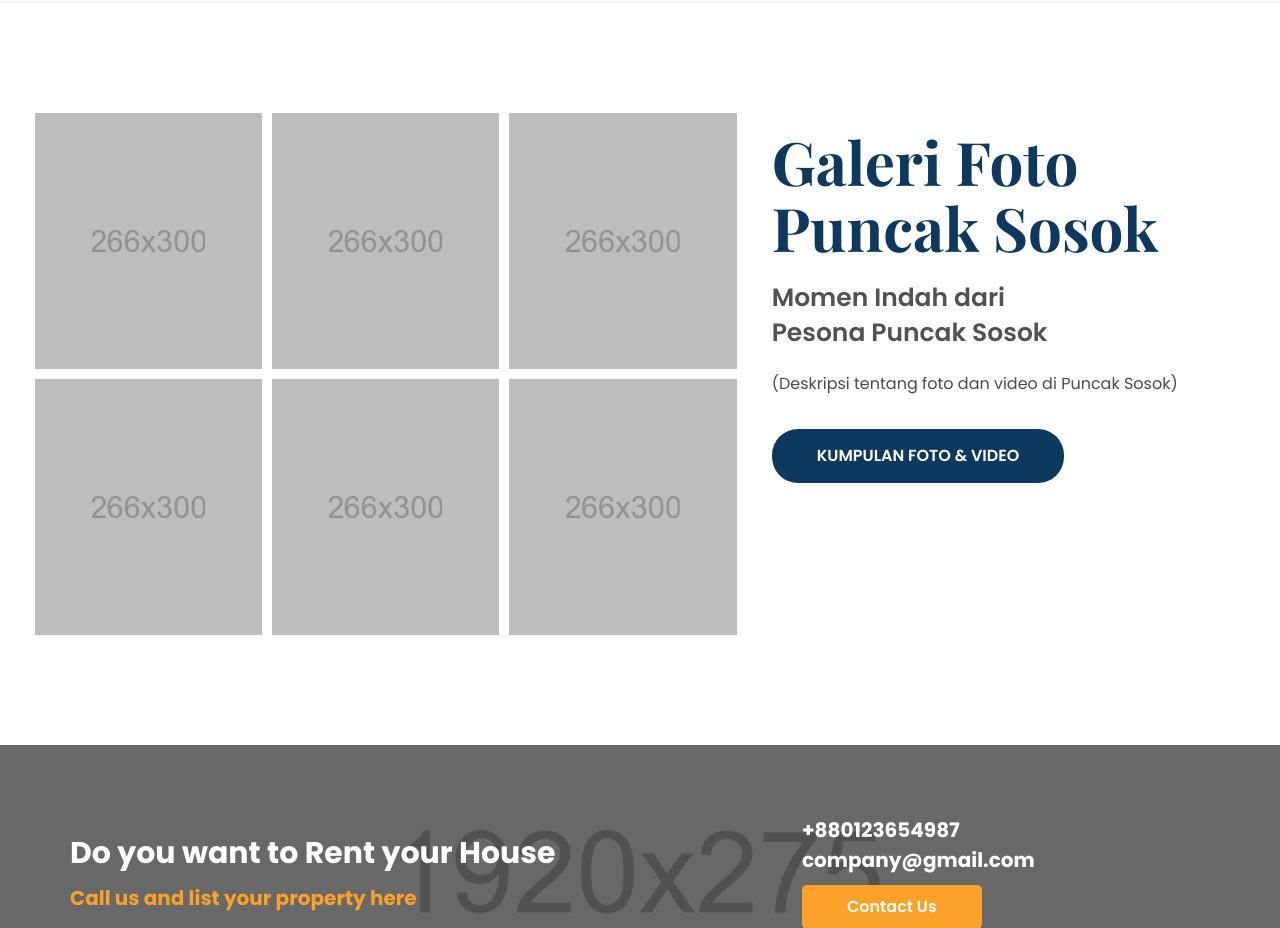
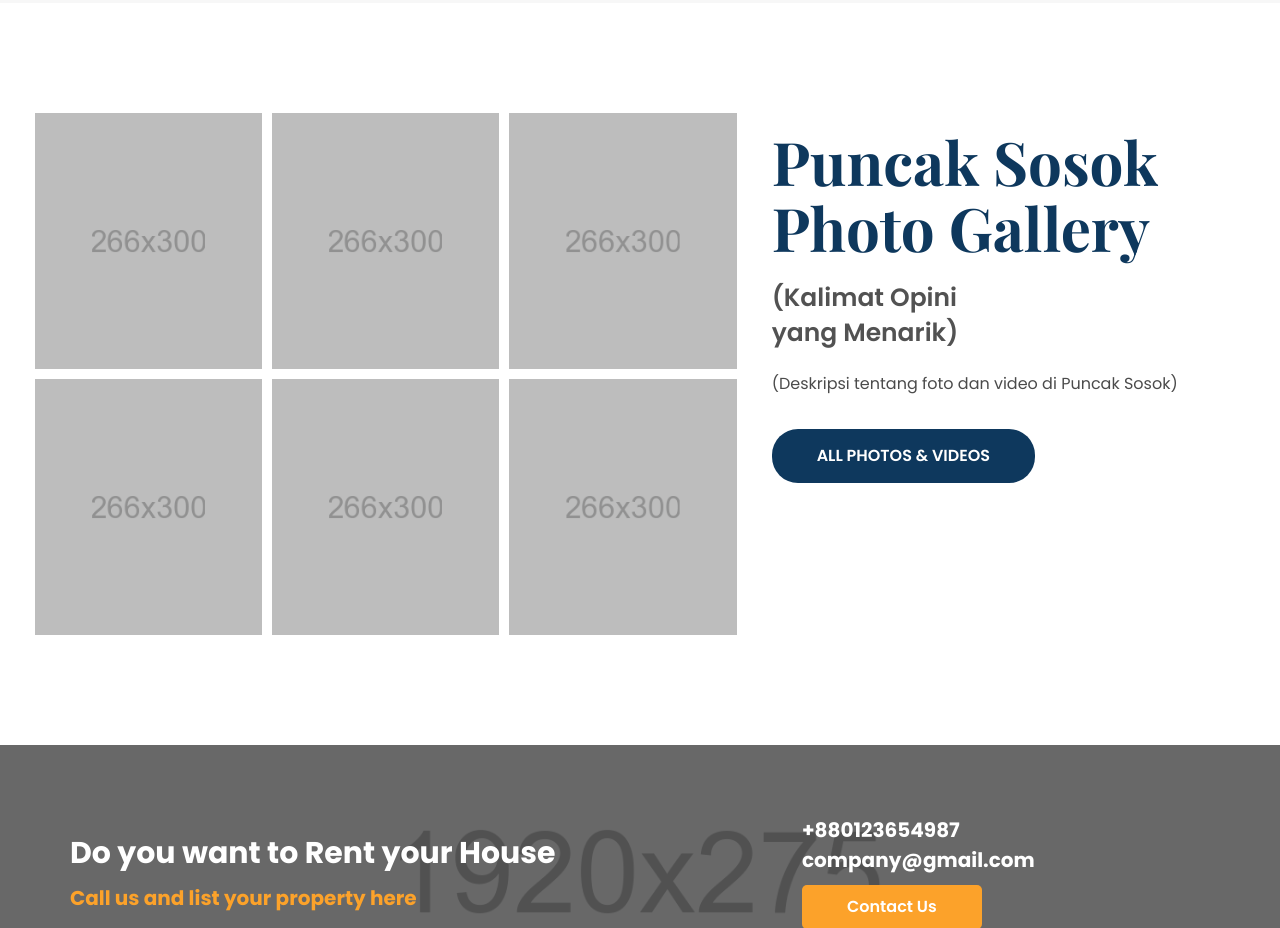
Before and after one commit to eksamsia/puncaksosok, a plain HTML site: page index.html in a window 1280 px wide. Shown: the part 2160-3088 px from the top of the page. Drawn offline with nearby package versions, Linux system fonts and the light colour scheme; a web font is replaced by a local one.

Commit message:
Gallery Area

```diff
--- a/index.html
+++ b/index.html
@@ -1097,10 +1097,10 @@
                     </div><!-- /.col-md-7 -->
                     <div class="col-md-5">
                         <div class="gallery-right-content">
-                            <h2>Galeri Foto<br/> Puncak Sosok</h2>
-                            <h3>Momen Indah dari<br/>Pesona Puncak Sosok</h3>
+                            <h2>Puncak Sosok<br/>Photo Gallery</h2>
+                            <h3>(Kalimat Opini<br/>yang Menarik)</h3>
                             <p>(Deskripsi tentang foto dan video di Puncak Sosok)</p>
-                            <a href="gallery.html" class="button nevy-button">Kumpulan Foto &amp; Video</a>
+                            <a href="gallery.html" class="button nevy-button">All Photos &amp; Videos</a>
                         </div><!-- /.right-content -->
                     </div><!-- /.col-md-5 -->
                 </div><!-- /.row -->
```
